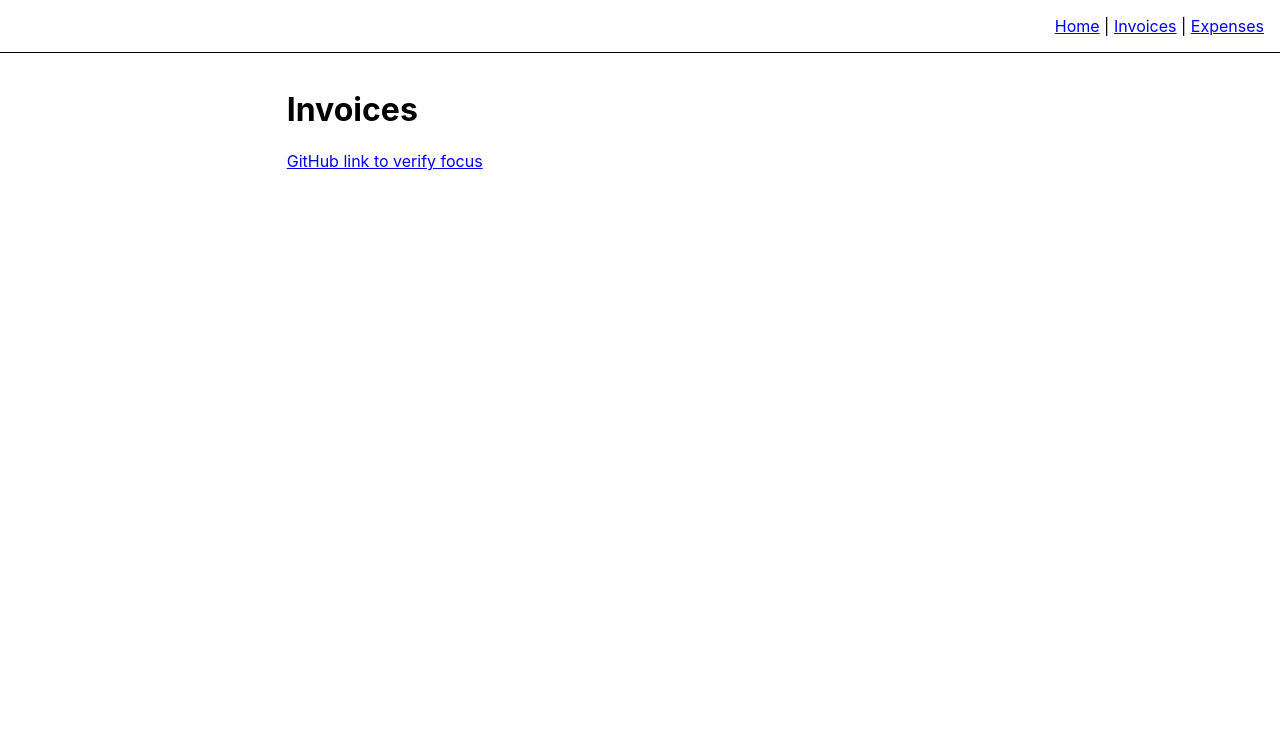
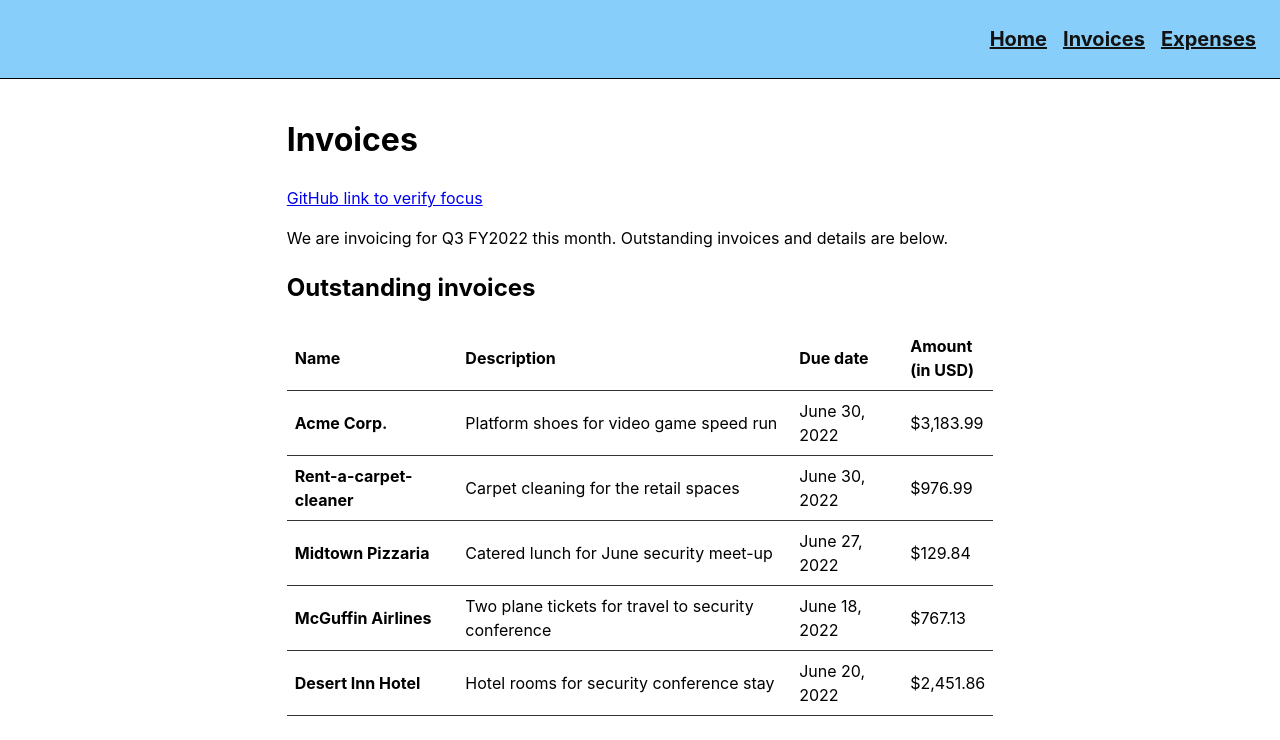
Before and after one commit to elastic/SPA-routing-experience, a React (Create React App) app: page /invoices in a window 1280 px wide. Shown: the top 740 px of the page. Built offline with nearby package versions, Linux system fonts and the light colour scheme; the HTML template or start-up script is replaced by a standard one.

Commit message:
Adding content to pages for more realistic testing.

```diff
--- a/src/components/Header.jsx
+++ b/src/components/Header/Header.jsx
@@ -1,4 +1,5 @@
 import { Link } from "react-router-dom";
+import './header.css';
 
 const Header = props => {
   const { handleSkipLink, skipLinkVisible } = props;
@@ -25,10 +26,10 @@ const Header = props => {
   }
 
   return (
-    <header className="elastic-global-header">
-      <nav>
-        <Link to="/" onClick={handleClick}>Home</Link> |{" "}
-        <Link to="/invoices" onClick={handleClick}>Invoices</Link> |{" "}
+    <header className="continuum-global-header">
+      <nav className="continuum-global-nav">
+        <Link to="/" onClick={handleClick}>Home</Link>
+        <Link to="/invoices" onClick={handleClick}>Invoices</Link>
         <Link to="/expenses" onClick={handleClick}>Expenses</Link>
       </nav>
     </header>
--- /dev/null
+++ b/src/components/Header/header.css
@@ -0,0 +1,17 @@
+.continuum-global-header {
+  background: lightskyblue;
+  border-bottom: 1px solid #000;
+  padding: 1.5rem;
+  text-align: right;
+}
+
+.continuum-global-nav a {
+  color: #121212;
+  font-size: 1.25rem;
+  font-weight: bold;
+  margin-right: 1rem;
+}
+
+.continuum-global-nav a:last-of-type {
+  margin-right: 0;
+}
--- a/src/components/PageLiveRegion.jsx
+++ b/src/components/PageLiveRegion/PageLiveRegion.jsx
@@ -17,7 +17,7 @@ const PageLiveRegion = props => {
       aria-atomic="true"
       aria-live="polite"
       aria-relevant="text additions"
-      className="elastic-sr-only"
+      className="continuum-sr-only"
       role="status"
     >
       {`Viewing ${titleState}`}
--- a/src/components/SkipLink.jsx
+++ b/src/components/SkipLink/SkipLink.jsx
@@ -1,5 +1,6 @@
 import { useEffect, useRef } from "react";
 import { useLocation } from "react-router-dom";
+import "./skiplink.css";
 
 const SkipLink = props => {
   const { skipLinkVisible } = props;
@@ -14,7 +15,7 @@ const SkipLink = props => {
 
   return (
     <a
-      className="elastic-skip-link"
+      className="continuum-skip-link"
       href="#main"
       ref={skipLinkRef}
     >
--- /dev/null
+++ b/src/components/SkipLink/skiplink.css
@@ -0,0 +1,11 @@
+.continuum-skip-link {
+  background: #fff;
+  left: 0;
+  padding: 1rem;
+  position: absolute;
+  top: -9999px;
+}
+
+.continuum-skip-link:focus {
+  top: 0;
+}
--- a/src/index.css
+++ b/src/index.css
@@ -5,6 +5,7 @@ body {
     sans-serif;
   -webkit-font-smoothing: antialiased;
   -moz-osx-font-smoothing: grayscale;
+  line-height: 1.5;
 }
 
 code {
@@ -13,46 +14,58 @@ code {
 }
 
 /* ==================================================
- * Global header
- * ================================================== */
-.elastic-global-header {
-  border-bottom: 1px solid #000;
-  padding: 1rem;
-  text-align: right;
-}
-
-/* ==================================================
  * Global main
  * ================================================== */
-.elastic-global-main {
+.continuum-global-main {
   margin-inline: auto;
   max-width: 70ch;
   padding: 1rem;
 }
 
 /* ==================================================
- * Skip link
+ * Tables
  * ================================================== */
-.elastic-skip-link {
-  background: #fff;
-  left: 0;
-  padding: 1rem;
-  position: absolute;
-  top: -9999px;
+.continuum-table {
+  border-collapse: collapse;
 }
 
-.elastic-skip-link:focus {
-  top: 0;
+/* ==================================================
+ * Lists
+ * ================================================== */
+ .continuum-list--definition {
+  border-left: 6px solid lightskyblue;
+  margin-left: 0.5rem;
+  padding: 0.5rem 0 0.5rem 1.5rem;
+ }
+
+.continuum-list--definition dt {
+  font-weight: bold;
+}
+
+.continuum-list--definition dd {
+  margin: 0 0 1rem 0;
+}
+
+.continuum-list--definition dd:last-of-type {
+  margin-bottom: 0;
+}
+
+.continuum-table th,
+.continuum-table td {
+  border: none;
+  border-bottom: 1px solid #333;
+  padding: 0.5rem;
+  text-align: left;
 }
 
 /* ==================================================
  * Class-based utilities
  * ================================================== */
-.elastic-outline--none {
+.continuum-outline--none {
   outline: none !important;
 }
 
-.elastic-sr-only {
+.continuum-sr-only {
   border: 0;
   clip: rect(0 0 0 0);
   clip-path: inset(50%);
--- a/src/routes/Expenses.jsx
+++ b/src/routes/Expenses.jsx
@@ -1,6 +1,6 @@
-import DocumentHead from "../components/DocumentHead";
-import PageLiveRegion from "../components/PageLiveRegion";
-import Header from "../components/Header";
+import DocumentHead from "../components/DocumentHead/DocumentHead";
+import PageLiveRegion from "../components/PageLiveRegion/PageLiveRegion";
+import Header from "../components/Header/Header";
 
 const Expenses = props => {
   const {
@@ -15,9 +15,33 @@ const Expenses = props => {
       <PageLiveRegion pageTitle={pageTitle} />
       <Header handleSkipLink={handleSkipLink} skipLinkVisible={skipLinkVisible} />
 
-      <main className="elastic-global-main" id="main">
+      <main className="continuum-global-main" id="main">
         <h1>Expenses</h1>
-        <a href="https://github.com">GitHub link to verify focus</a>
+        <a href="https://github.com/1Copenut/SPA-routing-experience">GitHub link to verify focus</a>
+        <p>Expense listings and definitions for our products</p>
+        <h2>Expense definitions</h2>
+        <div>
+          <h3 id="definition-list-1">Security</h3>
+          <dl aria-labelledby="definition-list-1" className="continuum-list--definition">
+            <div>
+              <dt>SIEM</dt>
+              <dd>Security information and event management. We establish lots of high-quality cloud services to keep your network safe. Contact your sales manager for pricing.</dd>
+              <dt>Endpoint security</dt>
+              <dd>Endpoints might be any terminal, laptop, desktop, or server that your team uses to complete their daily tasks. Contact your sales manager for small, mid, and large-tier licensing fees.</dd>
+            </div>
+          </dl>
+        </div>
+        <div>
+          <h3 id="definition-list-2">Networking</h3>
+          <dl aria-labelledby="definition-list-2" className="continuum-list--definition">
+            <div>
+              <dt>Firewalls</dt>
+              <dd>Firewalls define rules that allow or deny data traffic on your network. They can be installed as hardware appliances or software packages. Contact your sales manager for pricing.</dd>
+              <dt>PCAP</dt>
+              <dd>Packet capture. We can set up network taps or other packet capture for one-off or continuous analysis. Services start at $95/hour for ad hoc analysis.</dd>
+            </div>
+          </dl>
+        </div>
       </main>
     </>
   );
--- a/src/routes/Home.jsx
+++ b/src/routes/Home.jsx
@@ -1,6 +1,6 @@
-import DocumentHead from "../components/DocumentHead";
-import PageLiveRegion from "../components/PageLiveRegion";
-import Header from "../components/Header";
+import DocumentHead from "../components/DocumentHead/DocumentHead";
+import PageLiveRegion from "../components/PageLiveRegion/PageLiveRegion";
+import Header from "../components/Header/Header";
 
 const Home = props => {
   const {
@@ -15,9 +15,13 @@ const Home = props => {
       <PageLiveRegion pageTitle={pageTitle} />
       <Header handleSkipLink={handleSkipLink} skipLinkVisible={skipLinkVisible} />
 
-      <main className="elastic-global-main" id="main">
+      <main className="continuum-global-main" id="main">
         <h1>Home</h1>
-        <a href="https://github.com">GitHub link to verify focus</a>
+        <a href="https://github.com/1Copenut/SPA-routing-experience">GitHub link to verify focus</a>
+        <p>Leverage agile frameworks to provide a robust synopsis for high level overviews. Iterative approaches to corporate strategy foster collaborative thinking to further the overall value proposition. Organically grow the holistic world view of disruptive innovation via workplace diversity and empowerment.</p>
+        <h2>Market share</h2>
+        <p>Bring to the table win-win survival strategies to ensure proactive domination. At the end of the day, going forward, a new normal that has evolved from generation X is on the runway heading towards a streamlined cloud solution. User generated content in real-time will have multiple touchpoints for offshoring.</p>
+        <p>Capitalize on low hanging fruit to identify a ballpark value added activity to beta test. Override the digital divide with additional clickthroughs from DevOps. Nanotechnology immersion along the information highway will close the loop on focusing solely on the bottom line.</p>
       </main>
     </>
   );
--- a/src/routes/Invoices.jsx
+++ b/src/routes/Invoices.jsx
@@ -1,6 +1,6 @@
-import DocumentHead from "../components/DocumentHead";
-import PageLiveRegion from "../components/PageLiveRegion";
-import Header from "../components/Header";
+import DocumentHead from "../components/DocumentHead/DocumentHead";
+import PageLiveRegion from "../components/PageLiveRegion/PageLiveRegion";
+import Header from "../components/Header/Header";
 
 const Invoices = props => {
   const {
@@ -15,9 +15,53 @@ const Invoices = props => {
       <PageLiveRegion pageTitle={pageTitle} />
       <Header handleSkipLink={handleSkipLink} skipLinkVisible={skipLinkVisible} />
 
-      <main className="elastic-global-main" id="main">
+      <main className="continuum-global-main" id="main">
         <h1>Invoices</h1>
-        <a href="https://github.com">GitHub link to verify focus</a>
+        <a href="https://github.com/1Copenut/SPA-routing-experience">GitHub link to verify focus</a>
+        <p>We are invoicing for Q3 FY2022 this month. Outstanding invoices and details are below.</p>
+        <h2>Outstanding invoices</h2>
+        <table className="continuum-table">
+          <thead>
+            <tr>
+              <th scope="col">Name</th>
+              <th scope="col">Description</th>
+              <th scope="col">Due date</th>
+              <th scope="col">Amount<br/>(in USD)</th>
+            </tr>
+          </thead>
+          <tbody>
+            <tr>
+              <th scope="row">Acme Corp.</th>
+              <td>Platform shoes for video game speed run</td>
+              <td>June 30, 2022</td>
+              <td>$3,183.99</td>
+            </tr>
+            <tr>
+              <th scope="row">Rent-a-carpet-cleaner</th>
+              <td>Carpet cleaning for the retail spaces</td>
+              <td>June 30, 2022</td>
+              <td>$976.99</td>
+            </tr>
+            <tr>
+              <th scope="row">Midtown Pizzaria</th>
+              <td>Catered lunch for June security meet-up</td>
+              <td>June 27, 2022</td>
+              <td>$129.84</td>
+            </tr>
+            <tr>
+              <th scope="row">McGuffin Airlines</th>
+              <td>Two plane tickets for travel to security conference</td>
+              <td>June 18, 2022</td>
+              <td>$767.13</td>
+            </tr>
+            <tr>
+              <th scope="row">Desert Inn Hotel</th>
+              <td>Hotel rooms for security conference stay</td>
+              <td>June 20, 2022</td>
+              <td>$2,451.86</td>
+            </tr>
+          </tbody>
+        </table>
       </main>
     </>
   );
--- a/src/routes/Template.jsx
+++ b/src/routes/Template.jsx
@@ -1,5 +1,5 @@
 import { Outlet } from "react-router-dom";
-import SkipLink from "../components/SkipLink";
+import SkipLink from "../components/SkipLink/SkipLink";
 
 const Template = props => {
   const { skipLinkVisible } = props;
```
Also changed, not shown: src/components/DocumentHead/DocumentHead.jsx (renamed from src/components/DocumentHead.jsx).
